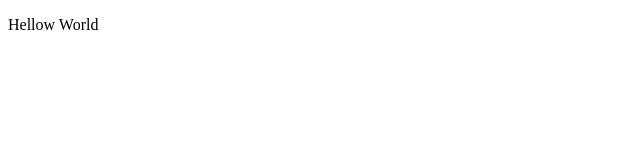
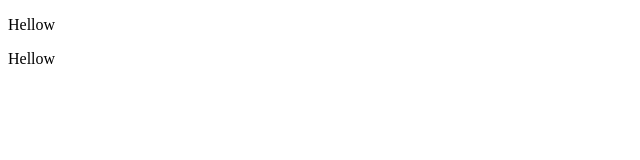
Before and after one commit to r-tomi/adam, a plain HTML site: page index.html in a window 1280 px wide. Shown: the whole page, without its empty margins (0-640 px from the left). Drawn offline with Linux system fonts and the light colour scheme.

Commit message:
Add files via upload

```diff
--- a/index.html
+++ b/index.html
@@ -9,7 +9,9 @@
 </head>
 
 <body>
-	<p>Hellow World</p>
+	<p>Hellow</p>
+
+	<p>Hellow</p>
 </body>
 
 
```
